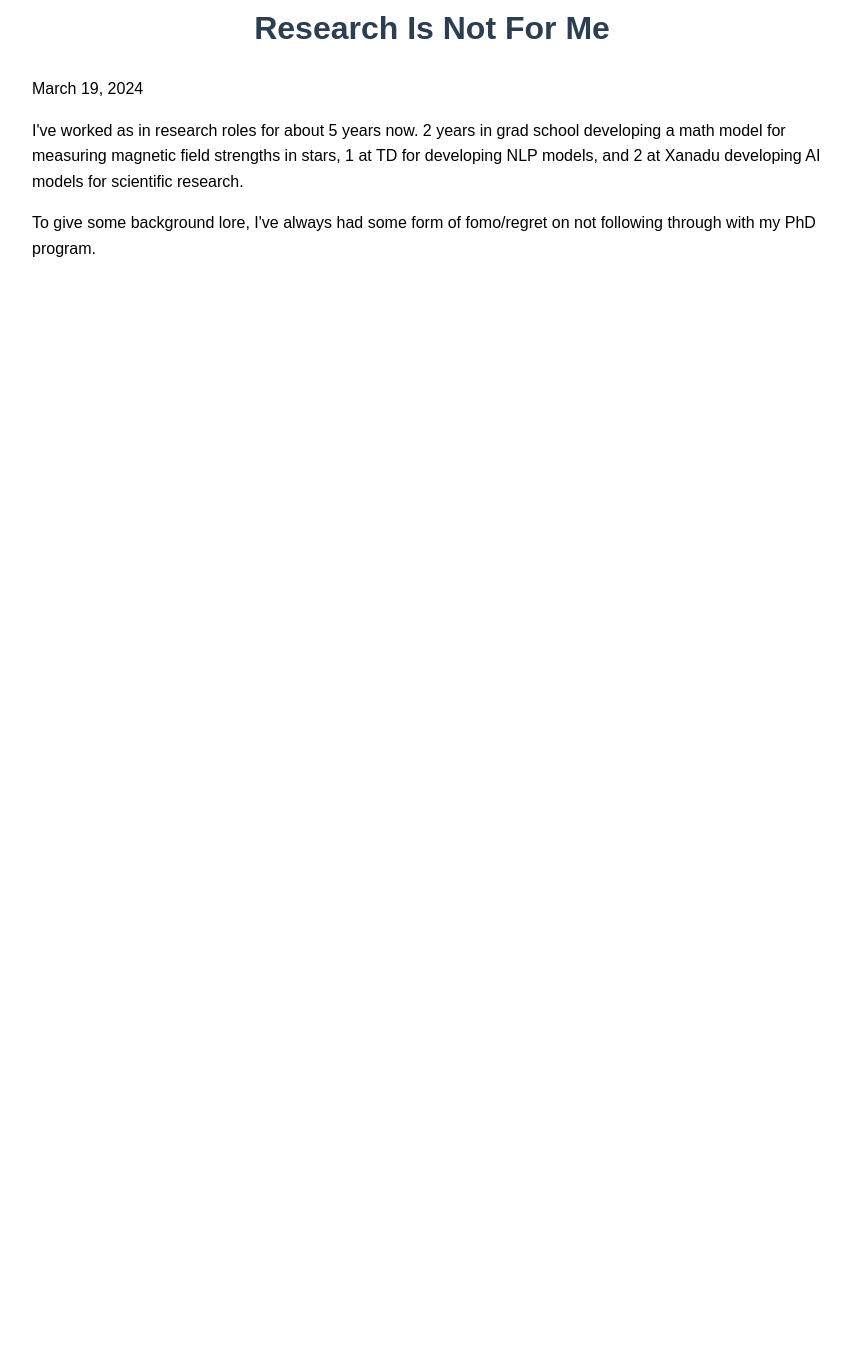
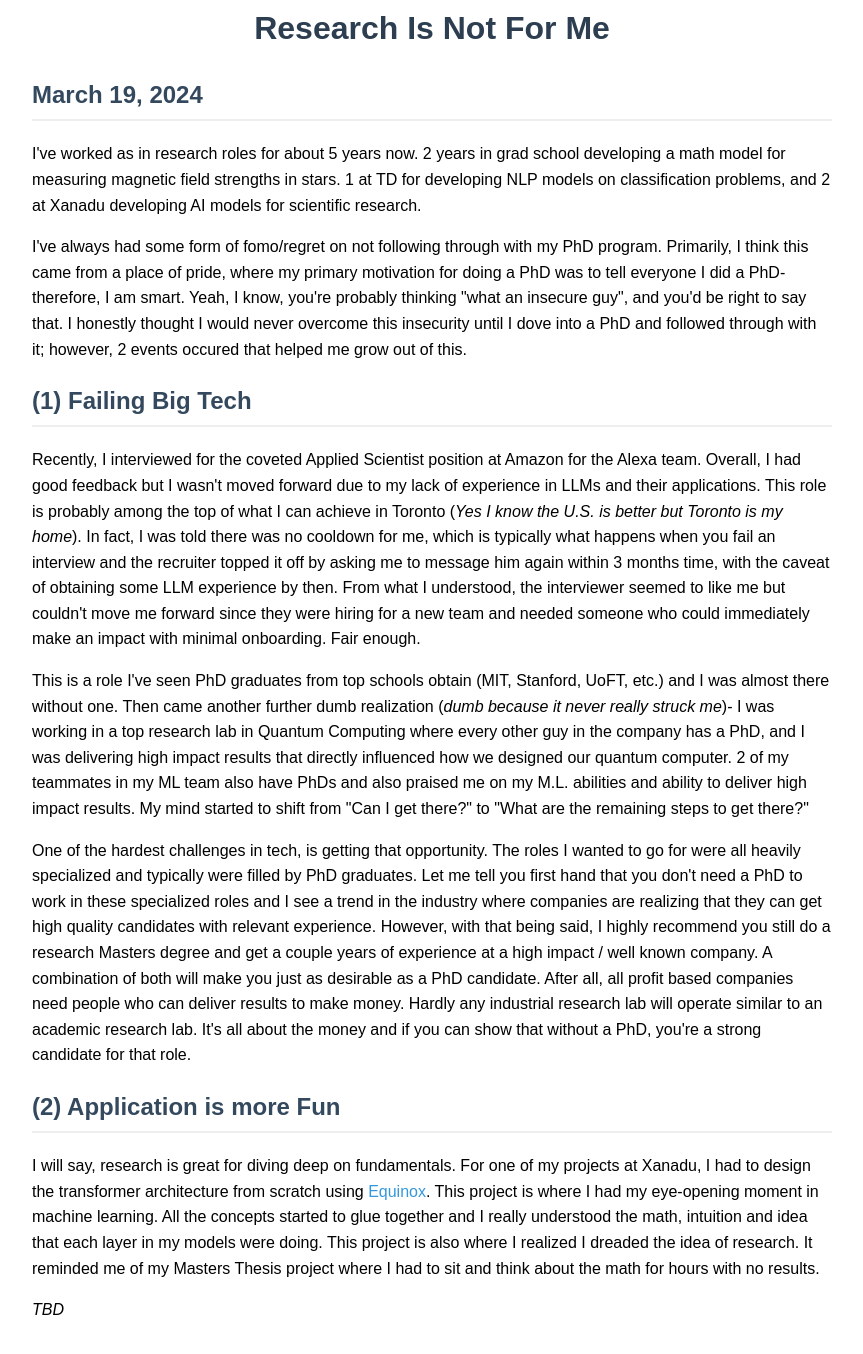
Before and after one commit to parkji30/parkji30.github.io, a plain HTML site: page Blog/not_research.html in a window 1280 px wide. Shown: the part 38-1392 px from the top of the page, without its empty margins (208-1071 px from the left). Before the commit the page ends 800 px from the top, so only its background shows below. Drawn offline with Linux system fonts and the light colour scheme.

Commit message:
update not research

```diff
--- a/Blog/not_research.html
+++ b/Blog/not_research.html
@@ -10,19 +10,60 @@
     <div class="container">
         <div class="header">
             <h1>Research Is Not For Me</h1>
-            <p class="date">March 19, 2024</p>
+            <h2 class="date">March 19, 2024</h2>
             <p>
                 I've worked as in research roles for about 5 years now. 2 years in grad school developing a math model
-                for measuring magnetic field strengths in stars, 1 at TD for developing NLP models, and 2 at
-                Xanadu developing AI models for scientific research.
+                for measuring magnetic field strengths in stars. 1 at TD for developing NLP models on classification problems,
+                and 2 at Xanadu developing AI models for scientific research.
             </p>
             <p>
-                To give some background lore, I've always had some form of fomo/regret on not following through with my PhD
-                program.
+                I've always had some form of fomo/regret on not following through with my PhD program.  Primarily, I think this
+                came from a place of pride, where my primary motivation for doing a PhD was to tell everyone I did a PhD- therefore,
+                I am smart. Yeah, I know, you're probably thinking "what an insecure guy", and you'd be right to say that. I honestly
+                thought I would never overcome this insecurity until I dove into a PhD and followed through with it; however, 2 events
+                occured that helped me grow out of this.
+            </p>
+
+            <h2>(1) Failing Big Tech</h2>
+            <p>
+                Recently, I interviewed for the coveted Applied Scientist position at Amazon for the Alexa team. Overall, I had good feedback
+                but I wasn't moved forward due to my lack of experience in LLMs and their applications. This role is probably among the top of
+                what I can achieve in Toronto (<em>Yes I know the U.S. is better but Toronto is my home</em>). In fact, I was told there was no
+                cooldown for me, which is typically what happens when you fail an interview and the recruiter topped it off by asking me to message
+                him again within 3 months time, with the caveat of obtaining some LLM experience by then. From what I understood, the interviewer
+                seemed to like me but couldn't move me forward since they were hiring for a new team and needed someone who could immediately
+                make an impact with minimal onboarding. Fair enough.
             </p>
             <p>
+                This is a role I've seen PhD graduates from top schools obtain (MIT, Stanford, UoFT, etc.) and I was almost there without one. Then
+                came another further dumb realization (<em>dumb because it never really struck me</em>)- I was working in a top research lab in
+                Quantum Computing where every other guy in the company has a PhD, and I was delivering high impact results that directly influenced
+                how we designed our quantum computer. 2 of my teammates in my ML team also have PhDs and also praised me on my M.L. abilities
+                and ability to deliver high impact results. My mind started to shift from "Can I get there?" to "What are the remaining steps to
+                get there?"
+            </p>
+            <p>
+                One of the hardest challenges in tech, is getting that opportunity. The roles I wanted to go for were all heavily specialized and
+                typically were filled by PhD graduates. Let me tell you first hand that you don't need a PhD to work in these specialized roles and
+                I see a trend in the industry where companies are realizing that they can get high quality candidates with relevant experience. However,
+                with that being said, I highly recommend you still do a research Masters degree and get a couple years of experience at a high impact /
+                well known company. A combination of both will make you just as desirable as a PhD candidate. After all, all profit based companies
+                need people who can deliver results to make money. Hardly any industrial research lab will operate similar to an academic research lab.
+                It's all about the money and if you can show that without a PhD, you're a strong candidate for that role.
+            </p>
 
+            <h2>(2) Application is more Fun</h2>
+            <p>
+                I will say, research is great for diving deep on fundamentals. For one of my projects at Xanadu, I had to design the transformer architecture
+                from scratch using <a href="https://docs.kidger.site/equinox/all-of-equinox/" target="_blank">Equinox</a>. This project is where
+                I had my eye-opening moment in machine learning. All the concepts started to glue together and I really understood the math, intuition and idea
+                that each layer in my models were doing. This project is also where I realized I dreaded the idea of research. It reminded me of my Masters Thesis
+                project where I had to sit and think about the math for hours with no results.
             </p>
+            <p>
+                <em>TBD</em>
+            </p>
+
         </div>
 
 </body>
```
Also changed, not shown: useful_links.html (+2 -1 lines).
